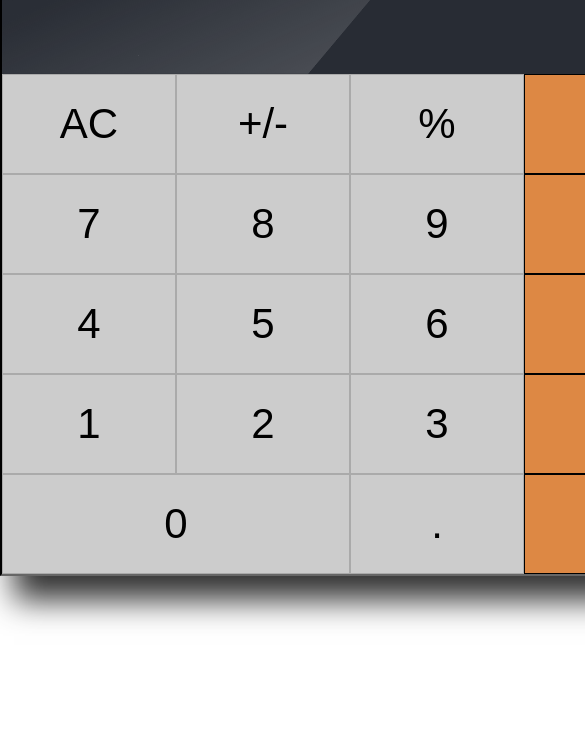
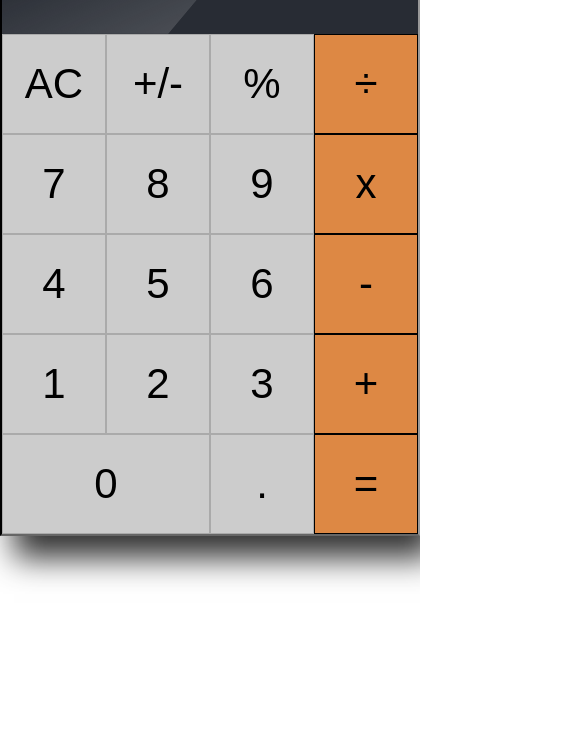
Before and after one commit to Aaron-RN/REACT-Calculator, a React app: page / in a window 390 px wide. Shown: the part 108-844 px from the top of the page, 585 px wide, since content can reach past the window. Built offline with nearby package versions, Linux system fonts and the light colour scheme.

Commit message:
Update App.css
Added max and min width to calculator class for responsive sizing

```diff
--- a/src/css/App.css
+++ b/src/css/App.css
@@ -20,13 +20,14 @@
 .calculator{
   display: flex;
   flex-direction: column;
-  width: 700px;
-  margin: 80px auto;
+  max-width: 700px;
+  min-width: 420px;
+  margin: 40px auto;
   overflow: hidden;
   border: 2px solid #000;
   border-right-color: #999;
   border-bottom-color: #666;
-  box-shadow: 14px 24px 30px #333;
+  box-shadow: 14px 22px 30px #333;
 }
 
 .display {
```
